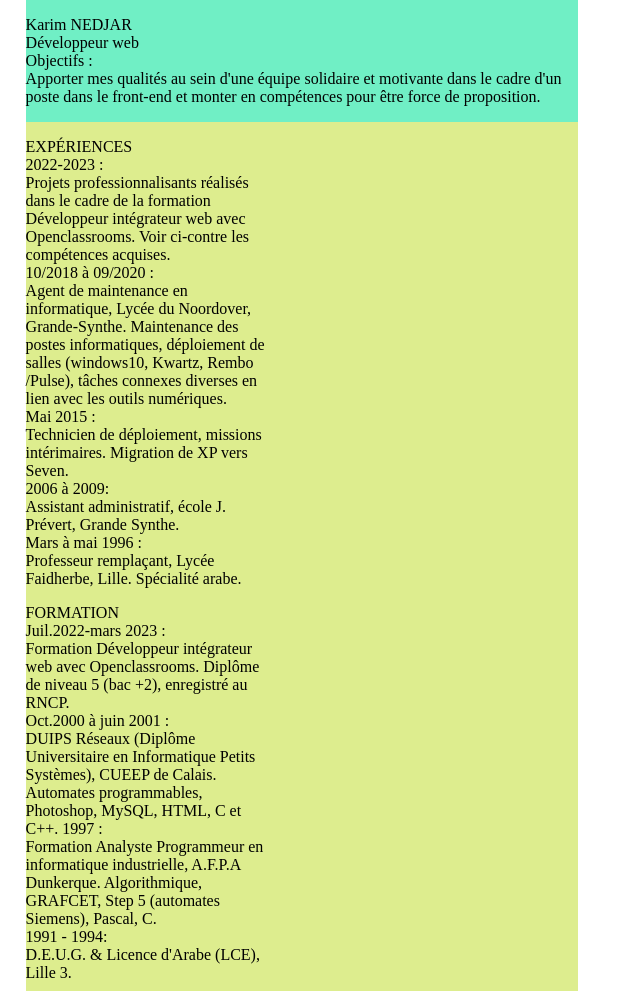
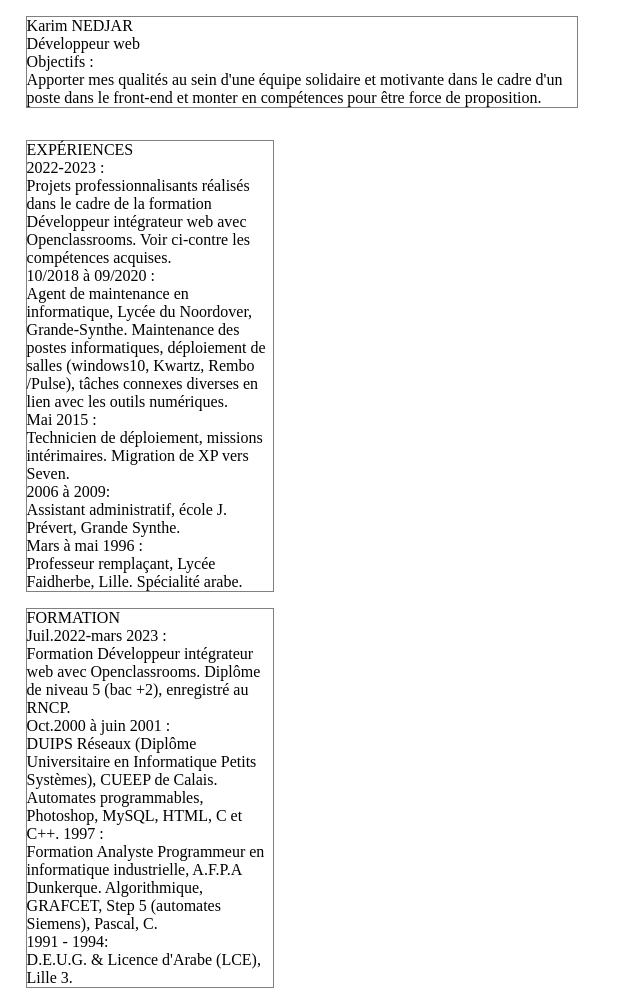
Before and after one commit to Karim-NEDJAR/Karim-NEDJAR.github.io, a plain HTML site: page index.html in a window 1280 px wide. Shown: the top 991 px of the page, without its empty margins (0-640 px from the left). Drawn offline with Linux system fonts and the light colour scheme.

Commit message:
border p

```diff
--- a/style.css
+++ b/style.css
@@ -22,7 +22,9 @@ body  {
     box-sizing: inherit;
 }
 
-
+.cv  p {
+    border: 1px solid grey;
+}
 
 
 
@@ -33,14 +35,14 @@ a{
 
 .haut {
     width: 100%;
-    background-color: rgb(112, 239, 197);
+    /*  background-color: rgb(112, 239, 197);*/
 
 }
 .bas {
     flex-flow: column wrap;
     justify-content: flex-start;
     width: 100%;
-    background-color: rgb(221, 237, 142);
+    /*  background-color: rgb(221, 237, 142); */
 
 }
 
```
